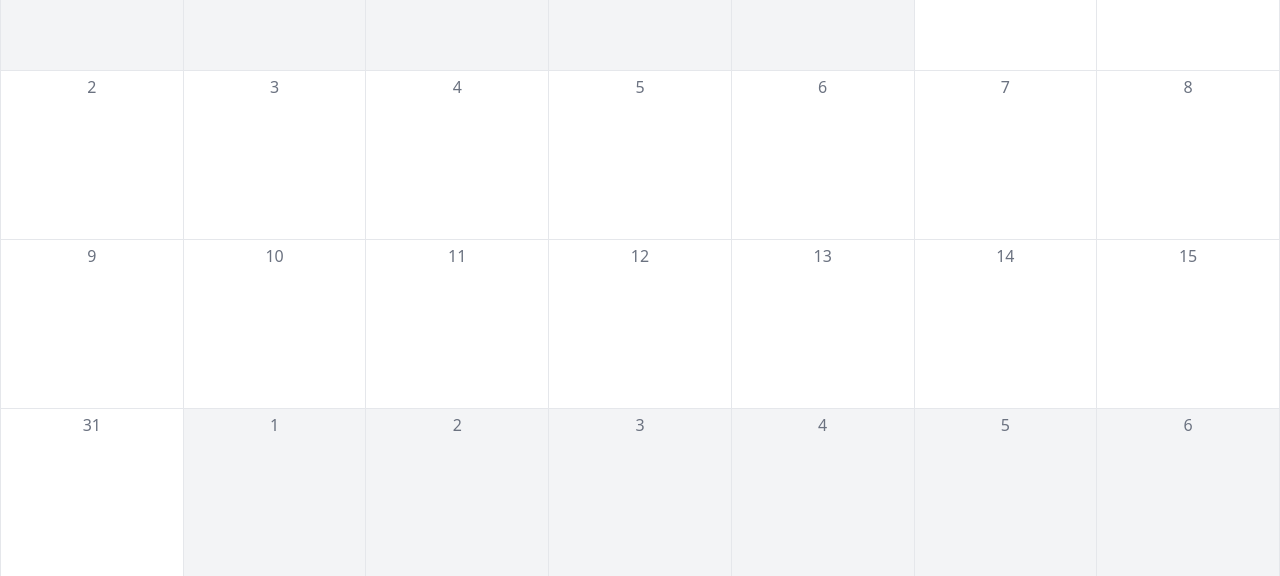
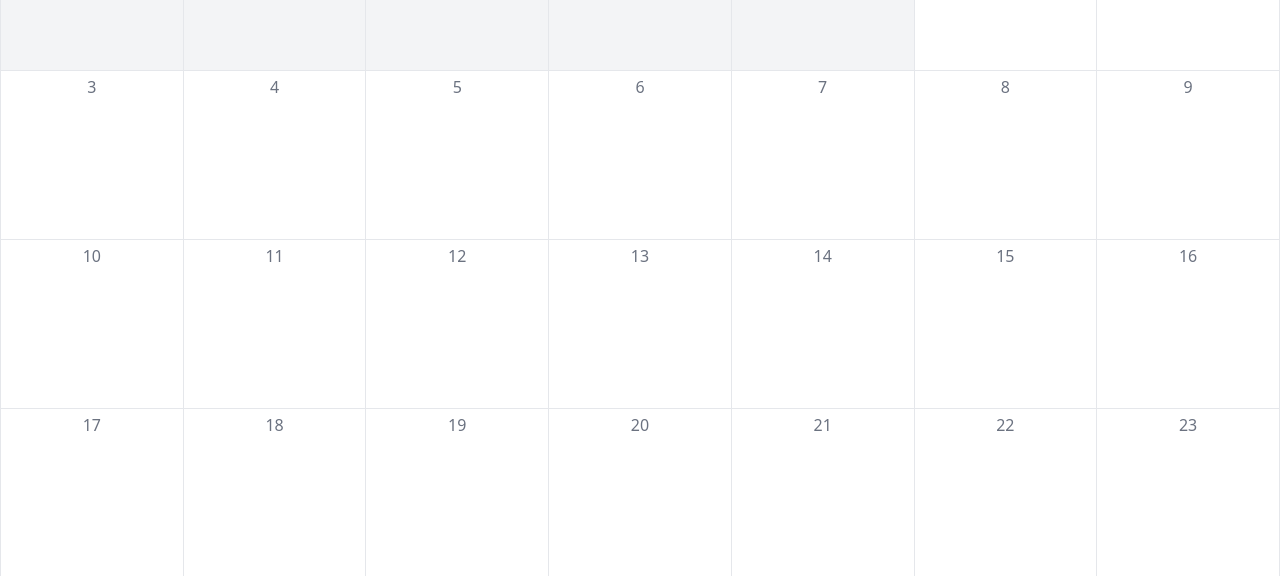
Before and after one commit to mvn-h24/vue-examples, a Nuxt app: page /calendar in a window 1280 px wide. Shown: the part 224-800 px from the top of the page. Built offline with nearby package versions, Linux system fonts and the light colour scheme.

Commit message:
fix up calendar weeks

```diff
--- a/components/calendar/calendar-component.vue
+++ b/components/calendar/calendar-component.vue
@@ -17,7 +17,7 @@
             v-for="(day, i) in week"
             :key="i"
             class="border p-1 h-40 xl:w-40 lg:w-30 md:w-30 sm:w-20 w-10 overflow-auto transition ease"
-            :class="isSameMonth(monthStart, day) ? '' : ' bg-gray-100'"
+            :class="isSameMonth(monthFirstDate, day) ? '' : ' bg-gray-100'"
           >
             <CalendarDay :date="day" >
               <slot name="calendarDayContent" :calendarDate="day"></slot>
@@ -30,12 +30,13 @@
 </template>
 
 <script lang="ts">
-import Vue, {PropType} from 'vue'
+import {PropType} from 'vue'
 import CalendarControls from './calendar-controls.vue'
 import CalendarDay from './calendar-day.vue'
 import CalendarHead from './calendar-head.vue'
+import CalendarDateCore from './calendar-date-core.vue'
 
-export default Vue.extend({
+export default CalendarDateCore.extend({
   name: 'CalendarComponent',
   components: {
     CalendarControls,
@@ -54,10 +55,10 @@ export default Vue.extend({
     }
   },
   computed: {
-    monthStart(): Date {
+    monthFirstDate(): Date {
       return this.startOfMonth(this.cDate)
     },
-    monthEnd(): Date {
+    monthLastDay(): Date {
       return this.endOfMonth(this.cDate)
     },
     formattedDate: {
@@ -74,27 +75,34 @@ export default Vue.extend({
       },
     },
     weeksList(): Array<Array<Date>> {
-      const date = this.cDate
-      const monthStart = this.monthStart
-      const monthEnd = this.monthEnd
-      let weeksBetweenMonths = 0
-      let weeksFirstDay = monthStart
-      let FirstWeek, LastWeek
-      if (monthStart.getDay() !== 1) {
-        FirstWeek = this.weekBetweenMonth(monthStart)
-        weeksFirstDay = FirstWeek[FirstWeek.length - 1]
-        weeksBetweenMonths++
+      const monthStart = this.monthFirstDate
+      const monthEnd = this.monthLastDay
+      const daysCount = monthEnd.getDate();
+      const weeks: Array<Array<Date>> = [[]];
+      const getFirstDay = () => weeks[0][0]
+      const getLastWeek = () => weeks[weeks.length - 1]
+      const getLastDay = () => weeks[weeks.length - 1][weeks[weeks.length - 1].length -1]
+
+      for(let i = 0; i < daysCount ;i ++){
+        const weekDate = this.addDays(monthStart, i);
+        if(weekDate.getDay() === 1 && weeks[0].length > 1){
+          weeks.push([weekDate])
+        }else{
+          weeks[weeks.length - 1].push(weekDate)
+        }
       }
-      if (monthEnd.getDay() !== 0) {
-        LastWeek = this.weekBetweenMonth(monthEnd)
-        weeksBetweenMonths++
+      const firstDay = getFirstDay().getDay();
+      if(firstDay !== 1){
+        for(let i = firstDay; i > 1;i--){
+          weeks[0].unshift(this.subDays(weeks[0][0], 1));
+        }
       }
-      const weeks = this.getWeeksCount(
-        weeksFirstDay,
-        this.getWeeksInMonth(date) - weeksBetweenMonths
-      )
-      if (FirstWeek) weeks.unshift(FirstWeek)
-      if (LastWeek) weeks.push(LastWeek)
+      const lastDay = getLastDay().getDay();
+      if(lastDay !== 0){
+        for(let i = lastDay; i <= 6;i++){
+          getLastWeek().push(this.addDays(getLastDay(), 1));
+        }
+      }
       return weeks
     },
   },
@@ -105,143 +113,7 @@ export default Vue.extend({
     setPrevMonth() {
       this.cDate = this.subMonths(this.cDate, 1)
     },
-    isSameMonth(dLeft: Date, dRight: Date): boolean {
-      return (
-        dLeft.getFullYear() === dRight.getFullYear() &&
-        dLeft.getMonth() === dRight.getMonth()
-      )
-    },
-    endOfMonth(d: Date): Date {
-      const date = new Date(
-        d.getUTCFullYear(),
-        d.getUTCMonth(),
-        d.getUTCDay(),
-        d.getUTCHours(),
-        d.getUTCMinutes(),
-        d.getUTCSeconds(),
-        d.getUTCMilliseconds()
-      )
-      date.setUTCFullYear(d.getFullYear(), d.getMonth() + 1, 0)
-      date.setUTCHours(23, 59, 59, 999)
-      return date
-    },
-    startOfMonth(d: Date): Date {
-      const date = new Date(
-        d.getUTCFullYear(),
-        d.getUTCMonth(),
-        d.getUTCDay(),
-        d.getUTCHours(),
-        d.getUTCMinutes(),
-        d.getUTCSeconds(),
-        d.getUTCMilliseconds()
-      )
-      date.setUTCDate(1)
-      date.setUTCHours(0, 0, 0, 0)
-      return date
-    },
-    lastDayOfMonth(d: Date): Date {
-      const date = new Date(
-        d.getUTCFullYear(),
-        d.getUTCMonth(),
-        d.getUTCDay(),
-        d.getUTCHours(),
-        d.getUTCMinutes(),
-        d.getUTCSeconds(),
-        d.getUTCMilliseconds()
-      )
-      const month = date.getMonth()
-      date.setUTCFullYear(date.getFullYear(), month + 1, 0)
-      date.setUTCHours(0, 0, 0, 0)
-      return date
-    },
-    differenceInCalendarWeeks(dLeft: Date, dRight: Date) {
-      const timestampLeft = dLeft.getTime()
-      const timestampRight = dRight.getTime()
-      const MILLISECONDS_IN_WEEK = 604800000
 
-      return Math.round((timestampRight - timestampLeft) / MILLISECONDS_IN_WEEK) //!
-    },
-    addMonths(d: Date, amount: number): Date {
-      if (!amount) {
-        return d
-      }
-      const dayOfMonth = d.getDate()
-      const endOfDesiredMonth = new Date(d.getTime())
-      endOfDesiredMonth.setMonth(d.getMonth() + amount + 1, 0)
-      const daysInMonth = endOfDesiredMonth.getDate()
-      if (dayOfMonth >= daysInMonth) {
-        return endOfDesiredMonth
-      } else {
-        d.setFullYear(
-          endOfDesiredMonth.getFullYear(),
-          endOfDesiredMonth.getMonth(),
-          dayOfMonth
-        )
-        return d
-      }
-    },
-    subMonths(d: Date, amount: number): Date {
-      return this.addMonths(d, -amount)
-    },
-    startOfWeek(d: Date): Date {
-      return d
-    },
-    addDays(d: Date, amount: number) {
-      const date = new Date(d.getTime())
-      if (!amount) {
-        return date
-      }
-      date.setDate(date.getDate() + amount)
-      return date
-    },
-    subDays(d: Date, amount: number) {
-      return this.addDays(d, -amount)
-    },
-    getTimezoneOffsetInMilliseconds(date: Date): number {
-      const utcDate = new Date(
-        Date.UTC(
-          date.getFullYear(),
-          date.getMonth(),
-          date.getDate(),
-          date.getHours(),
-          date.getMinutes(),
-          date.getSeconds(),
-          date.getMilliseconds()
-        )
-      )
-      utcDate.setUTCFullYear(date.getFullYear())
-      return date.getTime() - utcDate.getTime()
-    },
-
-    getWeeksInMonth(d: Date) {
-      return this.differenceInCalendarWeeks(
-        this.startOfMonth(d),
-        this.endOfMonth(d)
-      )
-    },
-    weekBetweenMonth(date: Date) {
-      return Array.from(
-        Array.from(Array(date.getDay() !== 0 ? date.getDay() - 1 : 6).keys())
-          .map((_v, i) => this.subDays(date, i + 1))
-          .sort(() => -1)
-      ).concat(
-        Array.from(
-          Array(date.getDay() === 0 ? 1 : 8 - date.getDay()).keys()
-        ).map((_v, i) => this.addDays(date, i))
-      )
-    },
-    getWeeksCount(startFrom: Date = new Date(), count: number) {
-      let daysCount = 0
-      return Array.from(
-        Array.from(Array(count).keys()).map(() =>
-          Array.from(
-            Array.from(Array(7).keys()).map(() => {
-              return this.addDays(startFrom, daysCount++)
-            })
-          )
-        )
-      )
-    },
   },
 })
 </script>
--- /dev/null
+++ b/components/calendar/calendar-date-core.vue
@@ -0,0 +1,146 @@
+<script lang="ts">
+import Vue from "vue";
+
+export default Vue.extend({
+  name: "CalendarDateCore",
+  methods: {
+    isSameMonth(dLeft: Date, dRight: Date): boolean {
+      return (
+        dLeft.getFullYear() === dRight.getFullYear() &&
+        dLeft.getMonth() === dRight.getMonth()
+      )
+    },
+    endOfMonth(d: Date): Date {
+      const date = new Date(
+        d.getFullYear(),
+        d.getMonth(),
+        d.getDay(),
+        d.getHours(),
+        d.getMinutes(),
+        d.getSeconds(),
+        d.getMilliseconds()
+      )
+      date.setFullYear(d.getFullYear(), d.getMonth() + 1, 0)
+      date.setHours(23, 59, 59, 999)
+      return date
+    },
+    startOfMonth(d: Date): Date {
+      const date = new Date(
+        d.getFullYear(),
+        d.getMonth(),
+        d.getDay(),
+        d.getHours(),
+        d.getMinutes(),
+        d.getSeconds(),
+        d.getMilliseconds()
+      )
+      date.setDate(1)
+      date.setHours(0, 0, 0, 0)
+      return date
+    },
+    lastDayOfMonth(d: Date): Date {
+      const date = new Date(
+        d.getUTCFullYear(),
+        d.getUTCMonth(),
+        d.getUTCDay(),
+        d.getUTCHours(),
+        d.getUTCMinutes(),
+        d.getUTCSeconds(),
+        d.getUTCMilliseconds()
+      )
+      const month = date.getMonth()
+      date.setUTCFullYear(date.getFullYear(), month + 1, 0)
+      date.setUTCHours(0, 0, 0, 0)
+      return date
+    },
+    differenceInCalendarWeeks(dLeft: Date, dRight: Date) {
+      const timestampLeft = dLeft.getTime()
+      const timestampRight = dRight.getTime()
+      const MILLISECONDS_IN_WEEK = 604800000
+
+      return Math.round((timestampRight - timestampLeft) / MILLISECONDS_IN_WEEK) //!
+    },
+    addMonths(d: Date, amount: number): Date {
+      if (!amount) {
+        return d
+      }
+      const dayOfMonth = d.getDate()
+      const endOfDesiredMonth = new Date(d.getTime())
+      endOfDesiredMonth.setMonth(d.getMonth() + amount + 1, 0)
+      const daysInMonth = endOfDesiredMonth.getDate()
+      if (dayOfMonth >= daysInMonth) {
+        return endOfDesiredMonth
+      } else {
+        d.setFullYear(
+          endOfDesiredMonth.getFullYear(),
+          endOfDesiredMonth.getMonth(),
+          dayOfMonth
+        )
+        return d
+      }
+    },
+    subMonths(d: Date, amount: number): Date {
+      return this.addMonths(d, -amount)
+    },
+    startOfWeek(d: Date): Date {
+      return d
+    },
+    addDays(d: Date, amount: number) {
+      const date = new Date(d.getTime())
+      if (!amount) {
+        return date
+      }
+      date.setDate(date.getDate() + amount)
+      return date
+    },
+    subDays(d: Date, amount: number) {
+      return this.addDays(d, -amount)
+    },
+    getTimezoneOffsetInMilliseconds(date: Date): number {
+      const utcDate = new Date(
+        Date.UTC(
+          date.getFullYear(),
+          date.getMonth(),
+          date.getDate(),
+          date.getHours(),
+          date.getMinutes(),
+          date.getSeconds(),
+          date.getMilliseconds()
+        )
+      )
+      utcDate.setUTCFullYear(date.getFullYear())
+      return date.getTime() - utcDate.getTime()
+    },
+
+    getWeeksInMonth(d: Date) {
+      return this.differenceInCalendarWeeks(
+        this.startOfMonth(d),
+        this.endOfMonth(d)
+      )
+    },
+    weekBetweenMonth(date: Date) {
+      return Array.from(
+        Array.from(Array(date.getDay() !== 0 ? date.getDay() - 1 : 6).keys())
+          .map((_v, i) => this.subDays(date, i + 1))
+          .sort(() => -1)
+      ).concat(
+        Array.from(
+          Array(date.getDay() === 0 ? 1 : 8 - date.getDay()).keys()
+        ).map((_v, i) => this.addDays(date, i))
+      )
+    },
+    getWeeksCount(startFrom: Date = new Date(), count: number) {
+      let daysCount = 0
+      return Array.from(
+        Array.from(Array(count).keys()).map(() =>
+          Array.from(
+            Array.from(Array(7).keys()).map(() => {
+              return this.addDays(startFrom, daysCount++)
+            })
+          )
+        )
+      )
+    },
+  }
+})
+</script>
```
